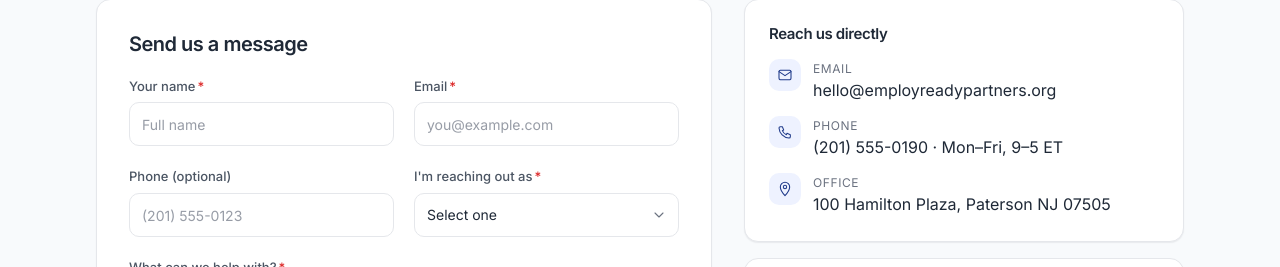
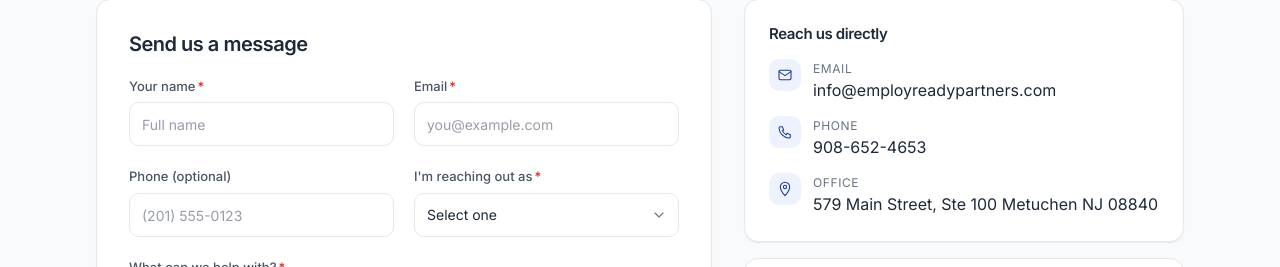
Before and after one commit to Huzaifa8194/Career-Access, a Next.js app: page /contact in a window 1280 px wide. Shown: the part 429-696 px from the top of the page. Built offline with nearby package versions, Linux system fonts and the light colour scheme; no server answers.

Commit message:
contact update

```diff
--- a/app/book/page.tsx
+++ b/app/book/page.tsx
@@ -128,9 +128,9 @@
               Don&apos;t see a time that works? Email{" "}
               <a
                 className="text-primary"
-                href="mailto:hello@employreadypartners.org"
+                href="mailto:info@employreadypartners.com"
               >
-                hello@employreadypartners.org
+                info@employreadypartners.com
               </a>{" "}
               and we&apos;ll match you with an advisor.
             </p>
--- a/app/contact/page.tsx
+++ b/app/contact/page.tsx
@@ -186,7 +186,7 @@
                     <div className="text-ink-subtle text-[12px] uppercase tracking-wider">
                       Email
                     </div>
-                    <div>hello@employreadypartners.org</div>
+                    <div>info@employreadypartners.com</div>
                   </div>
                 </li>
                 <li className="flex items-start gap-3">
@@ -197,7 +197,7 @@
                     <div className="text-ink-subtle text-[12px] uppercase tracking-wider">
                       Phone
                     </div>
-                    <div>(201) 555-0190 · Mon–Fri, 9–5 ET</div>
+                    <div>908-652-4653</div>
                   </div>
                 </li>
                 <li className="flex items-start gap-3">
@@ -208,7 +208,7 @@
                     <div className="text-ink-subtle text-[12px] uppercase tracking-wider">
                       Office
                     </div>
-                    <div>100 Hamilton Plaza, Paterson NJ 07505</div>
+                    <div>579 Main Street, Ste 100 Metuchen NJ 08840</div>
                   </div>
                 </li>
               </ul>
```
